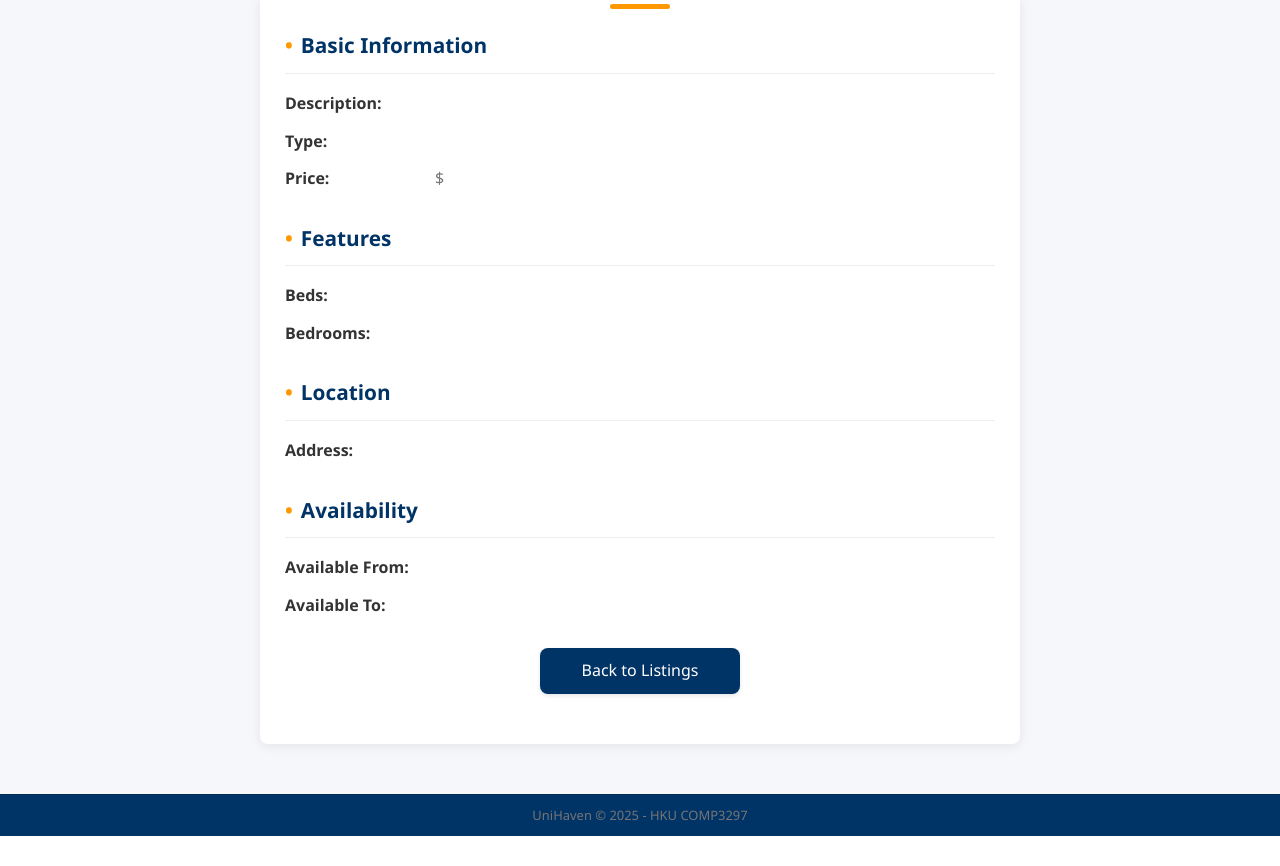
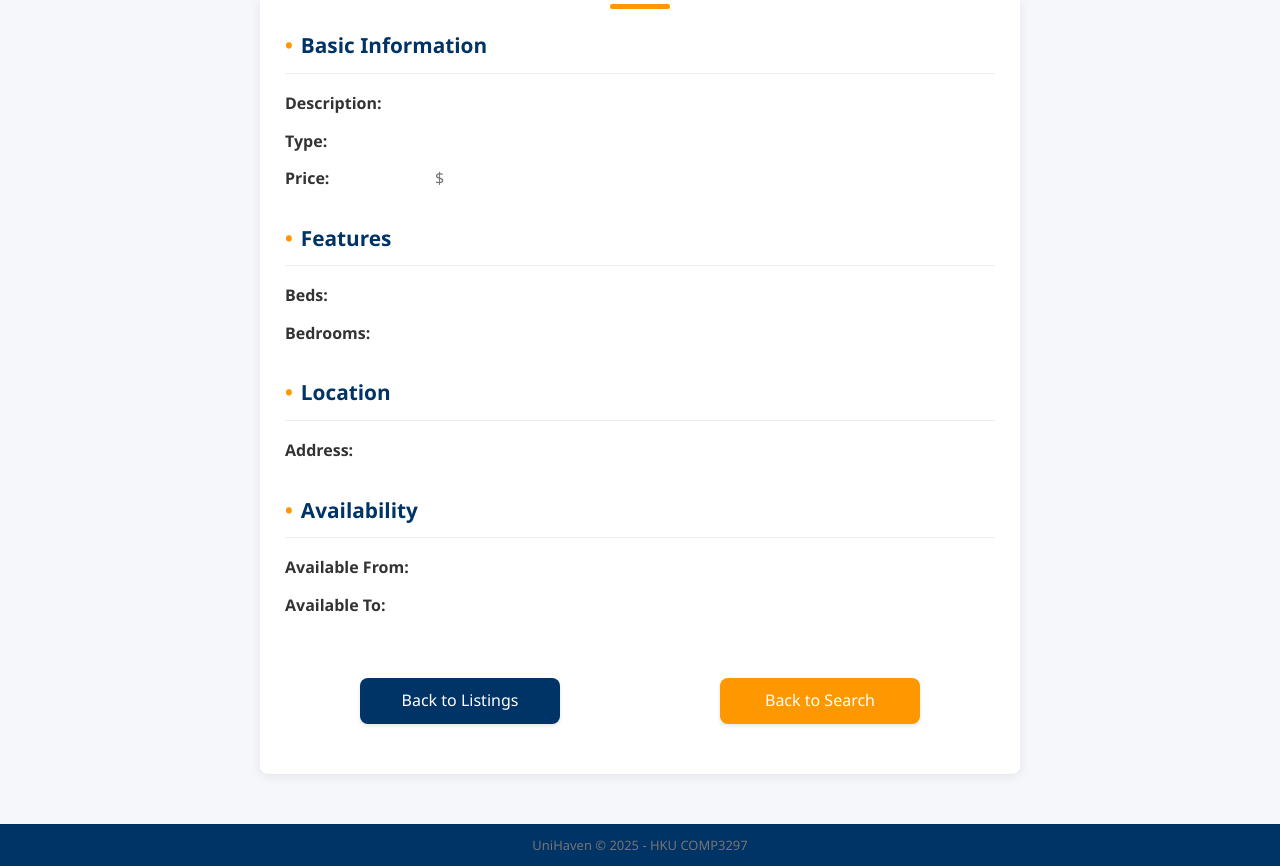
Before and after one commit to GuiyinTIAN/UniHaven, a Django app: template accommodation/templates/accommodation/accommodation_detail.html in a window 1280 px wide. Shown: the part 159-1025 px from the top of the page. Before the commit the page ends 995 px from the top, so only its background shows below. Run offline with Django 5.2, Linux system fonts and the light colour scheme; the template is opened without the code that fills it, so the values that code supplies are empty.

Commit message:
update list detail

```diff
--- a/accommodation/templates/accommodation/accommodation_detail.html
+++ b/accommodation/templates/accommodation/accommodation_detail.html
@@ -59,7 +59,10 @@
             </div>
         </div>
 
-        <a href="{% url 'list_accommodation' %}" class="btn btn-primary back-button">Back to Listings</a>
+        <div class="button-group" style="display: flex; gap: 10px; justify-content: center; margin-top: 15px;">
+            <a href="{% url 'list_accommodation' %}" class="btn btn-primary back-button">Back to Listings</a>
+            <a href="{% url 'search_accommodation' %}" class="btn btn-secondary back-button">Back to Search</a>
+        </div>
     </div>
 </div>
 {% endblock %}
```
